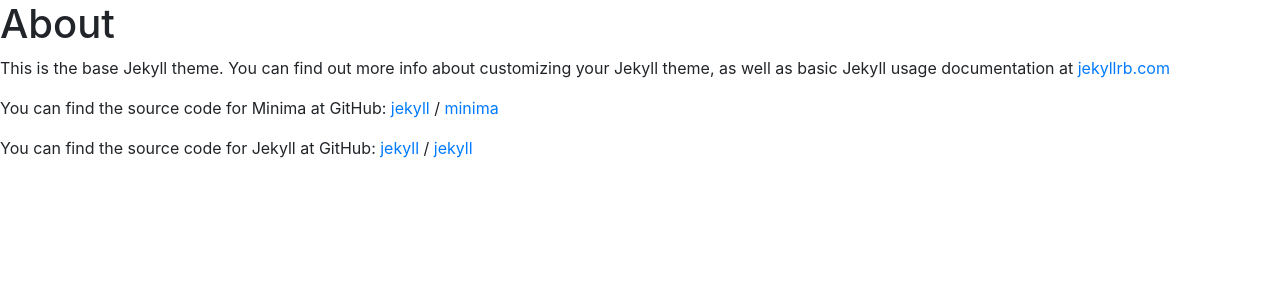
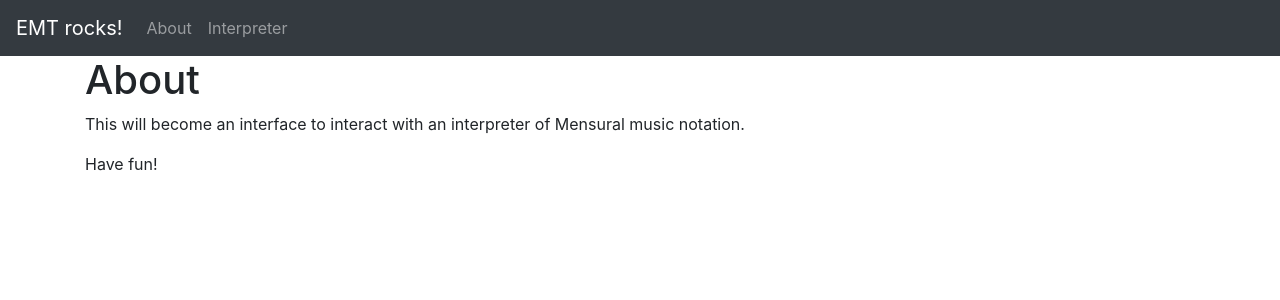
Before and after one commit to EarlyMusicTheory/mensural-interpreter, a Jekyll site: the page built from about.markdown, in a window 1280 px wide. Shown: the top 300 px of the page. Built offline with Jekyll 4.4.1, drawn with Linux system fonts in a browser that asks for light colours.

Commit message:
Add Home and About and tidy up layouts

```diff
--- a/_includes/topMenu.html
+++ b/_includes/topMenu.html
@@ -1,12 +1,47 @@
-<nav class="navbar navbar-dark bg-dark">
-    <a class="navbar-brand" href="#">EMT rocks!</a>
-    <div class="btn-group" role="group" aria-label="Scroll">
+<nav class="navbar navbar-dark bg-dark navbar-expand-md">
+  <a class="navbar-brand" href="..">EMT rocks!</a>
+  <ul class="navbar-nav">
+    <li class="nav-item">
+      <a class="nav-link" href="../about">About</a>
+    </li>
+    <li class="nav-item">
+      <a class="nav-link" href="../interpreter">Interpreter</a>
+    </li>
+  </ul>
+  {% if page.title == "Interpreter" %}
+  <div class="navbar-nav mr-auto">
+      <div class="dropdown col-4 mr-1">
+          <button class="btn btn-secondary dropdown-toggle" id="fileDropdown" role="button" data-toggle="dropdown" aria-haspopup="true" aria-expanded="false">
+              Load
+          </button>
+          <div class="dropdown-menu p-2 w-100" aria-labelledby="fileDropdown">
+              <label for="fileInput">Load local MEI file</label>
+              <form class="custom-file p-2" id="fileInput">
+                  <label class="custom-file-label" for="customFile">File</label>
+                  <input type="file" class="custom-file-input" id="customFile">
+              </form>
+              <button id="btnResetFile" class="btn btn-primary">
+                  Reset
+              </button>
+              <div class="dropdown-divider"></div>
+              <label for="urlInput">Load MEI from URI</label>
+              <div class="input-group mb-1" id="urlInput">
+                  <input id="url" class="form-control" type="url" placeholder="URL">
+                  <div class="input-group-append">
+                      <button id="load" type="submit" class="btn btn-outline-secondary">Load</button>
+                  </div>
+              </div>
+          </div>
+      </div>
+  </div>
+  <div class="btn-group mr-2" role="group" aria-label="Scroll">
+      <button id="vrvZoomIn" type="button" class="btn btn-secondary">In</button>
+      <button id="vrvZoomOut" type="button" class="btn btn-secondary">Out</button>
+  </div>
+  <div class="btn-group" role="group" aria-label="Scroll">
       <button id="vrvBack" type="button" class="btn btn-secondary">&lt;&lt;</button>
       <button id="vrvPageN" type="button" class="btn btn-light">0/0</button>
       <button id="vrvForw" type="button" class="btn btn-secondary">&gt;&gt;</button>
-    </div>
-    <form class="form-inline">
-        <input id="url" class="form-control mr-sm-2" type="url" placeholder="URL">
-        <button id="load" type="submit" class="btn btn-success mr-1">Load</button>
-      </form>
-  </nav>
+  </div>
+  {% endif %}
+</nav>
--- a/_layouts/home.html
+++ b/_layouts/home.html
@@ -12,7 +12,11 @@
   </head>
   <body>
 
-    {{content}}
+    {% include topMenu.html%}
+    <div class="container">
+      {{content}}
+    </div>
+
 
     <!-- Optional JavaScript; choose one of the two! -->
 
--- a/_layouts/interpreter.html
+++ b/_layouts/interpreter.html
@@ -21,6 +21,7 @@
     <title>{{page.title}}</title>
   </head>
   <body>
+    {% include topMenu.html%}
     {{content}}
 
     <!-- Optional JavaScript; choose one of the two! -->
--- a/about.markdown
+++ b/about.markdown
@@ -6,15 +6,6 @@
 
 # About
 
-This is the base Jekyll theme. You can find out more info about customizing your Jekyll theme, as well as basic Jekyll usage documentation at [jekyllrb.com](https://jekyllrb.com/)
+This will become an interface to interact with an interpreter of Mensural music notation.
 
-You can find the source code for Minima at GitHub:
-[jekyll][jekyll-organization] /
-[minima](https://github.com/jekyll/minima)
-
-You can find the source code for Jekyll at GitHub:
-[jekyll][jekyll-organization] /
-[jekyll](https://github.com/jekyll/jekyll)
-
-
-[jekyll-organization]: https://github.com/jekyll
+Have fun!
```
Also changed, not shown: interpreter.html (+0 -38 lines).
